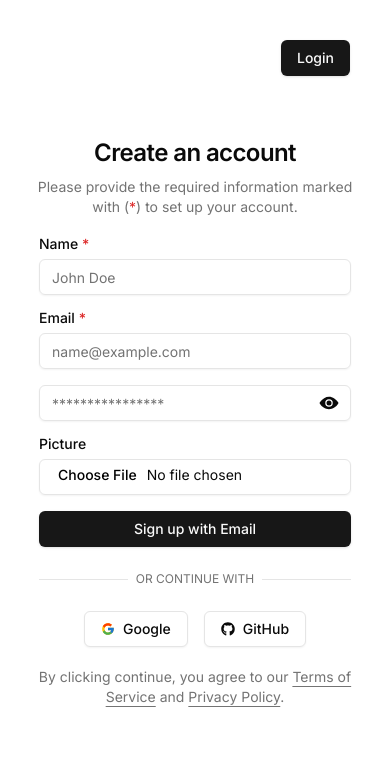
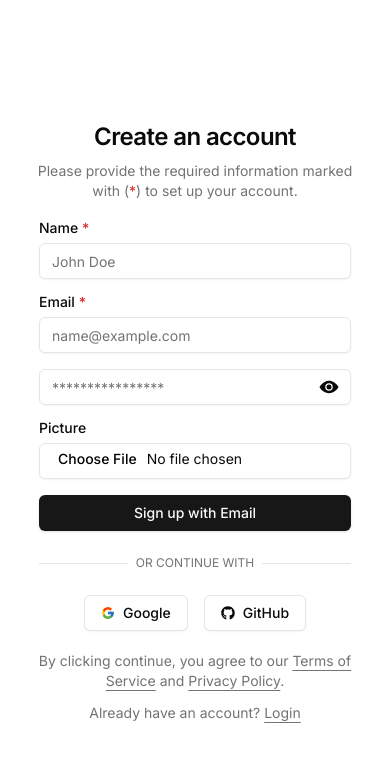
Before and after one commit to frustrated018/curtains-and-drapes, a Next.js app: page /sign-up in a window 390 px wide. Shown: the top 762 px of the page. Built offline with nearby package versions, Linux system fonts and the light colour scheme.

Commit message:
add same solution to the signup page as well

```diff
--- a/src/app/sign-up/page.jsx
+++ b/src/app/sign-up/page.jsx
@@ -48,7 +48,7 @@ const SignUp = () => {
       {/* //! SignUp From section */}
       <section className="bg-background w-full lg:w-1/2 relative flex flex-col justify-center items-center">
         {/* //! Sign up page button */}
-        <Link href="/login">
+        <Link href="/login" className="hidden lg:block">
           <Button className="absolute top-10 right-10">Login</Button>
         </Link>
 
@@ -85,6 +85,17 @@ const SignUp = () => {
           </Link>
           .
         </p>
+
+        {/* //! Hidden switching section for mobile devices */}
+        <p className="px-8 text-center text-sm text-muted-foreground mt-3 block lg:hidden">
+          Already have an account?{" "}
+          <Link
+            href="/login"
+            className="underline underline-offset-4 hover:text-primary"
+          >
+            Login
+          </Link>
+        </p>
       </section>
     </section>
   );
```
